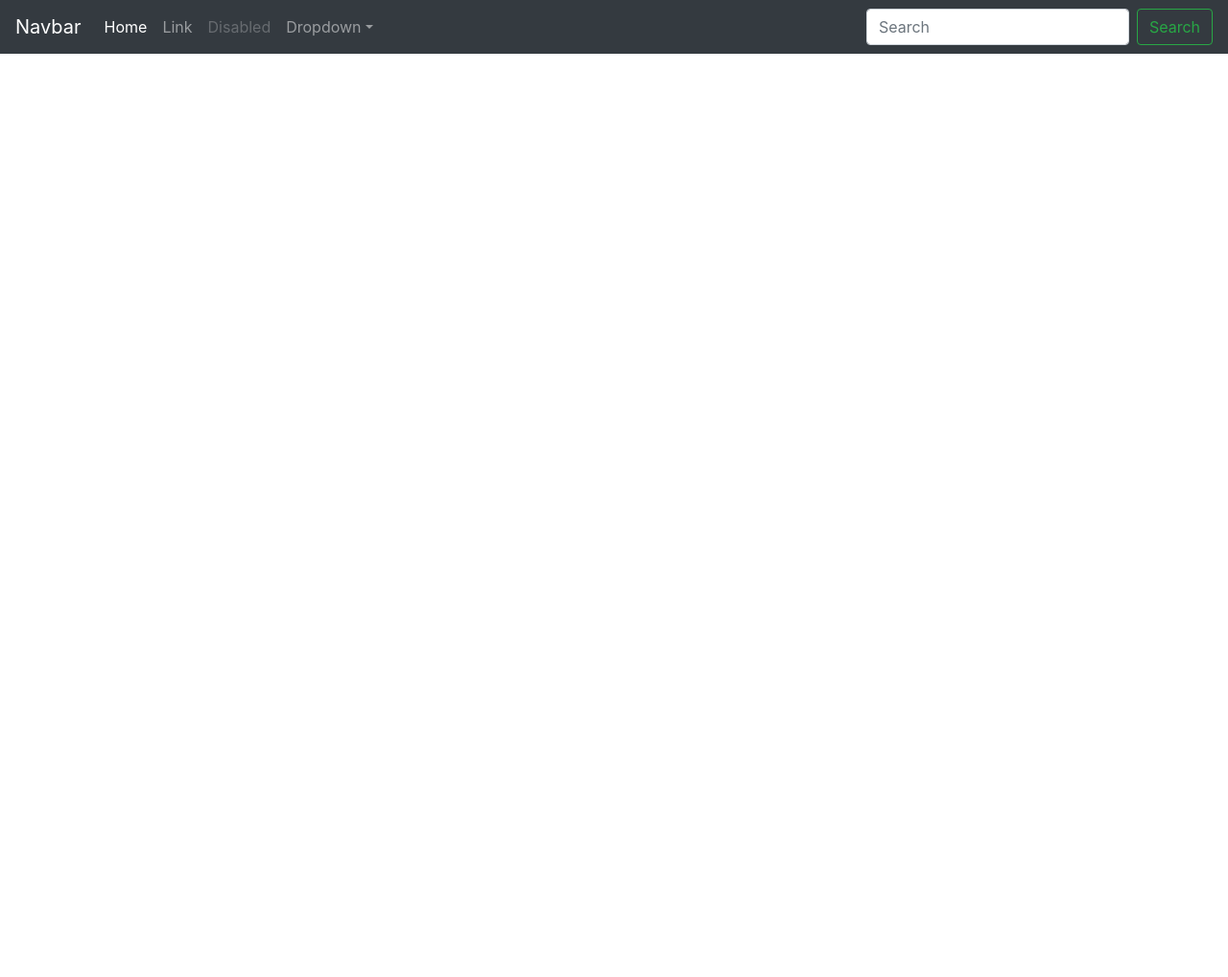
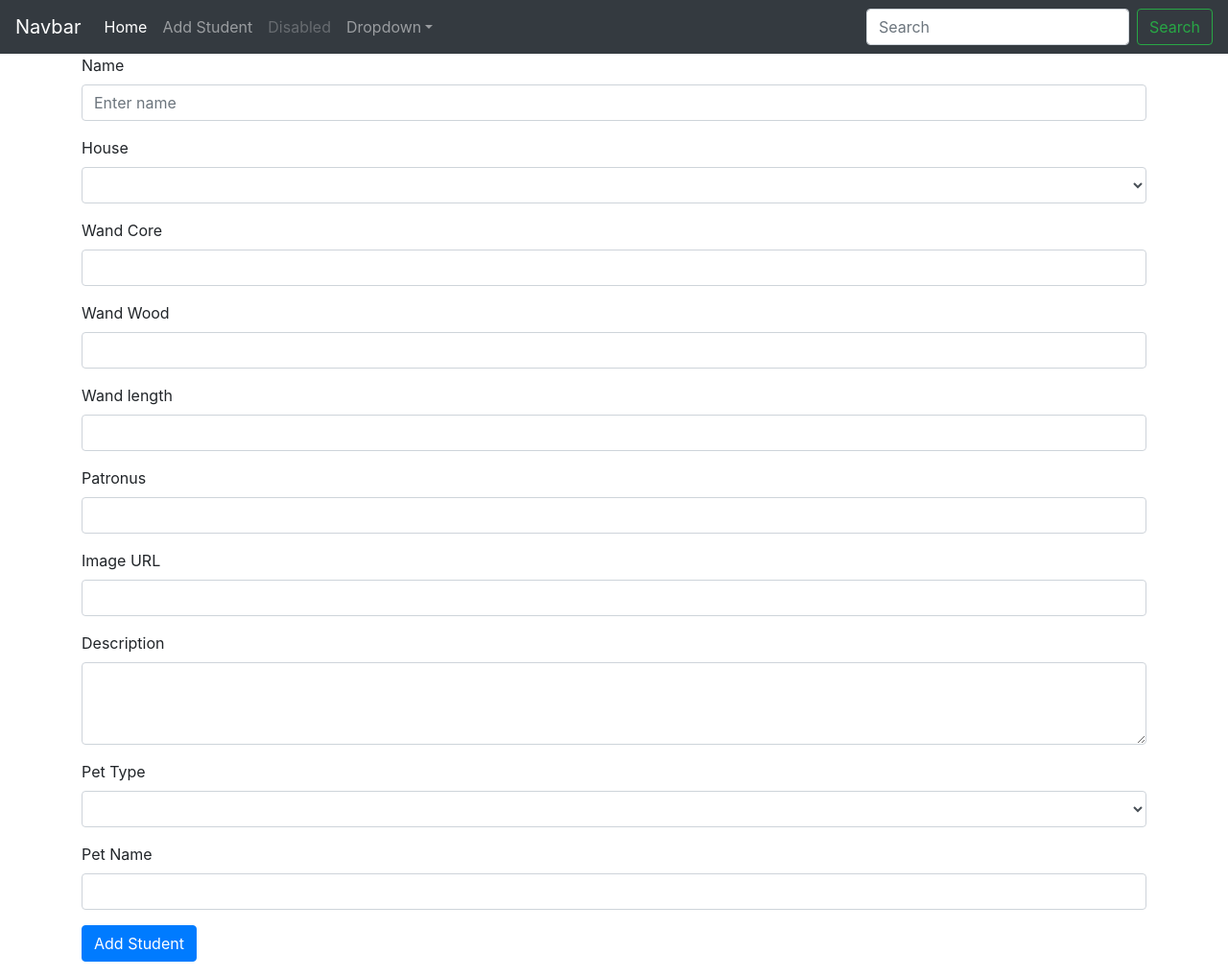
Before and after one commit to swabhi7/RESTAPI_Express_Angular_MongoDB, a website with bundled scripts: page client/index.html at #/students/add in a window 1280 px wide. Shown: the whole page at 96% size. Before the commit the page ends 800 px from the top, so only its background shows below. Built offline with nearby package versions, Linux system fonts and the light colour scheme.

Commit message:
4th commit on 22 Aug 9-40 pm

```diff
--- a/client/controllers/students.js
+++ b/client/controllers/students.js
@@ -22,4 +22,32 @@ myApp.controller('StudentsController', ['$scope', '$http', '$location', '$routeP
     });
   };
 
+  $scope.addStudent = function(){
+
+    $http.post('/api/witchesAndWizards/', $scope.student).then(function successCallback(response){
+      window.location.href = '#/';
+    }, function errorCallback(error){
+
+    });
+  };
+
+  $scope.editStudent = function(){
+    //console.log('debug');
+    $http.put('/api/witchesAndWizards/'+ $scope.student._id, $scope.student).then(function successCallback(response){
+      window.location.href = '#/';
+    }, function errorCallback(error){
+
+    });
+  };
+
+  $scope.deleteStudent = function(){
+    //console.log('debug');
+    //alert('hello');
+    $http.delete('/api/witchesAndWizards/'+ $scope.student._id).then(function successCallback(response){
+      window.location.href = '#/';
+    }, function errorCallback(error){
+
+    });
+  };
+
 }]);
--- a/client/index.html
+++ b/client/index.html
@@ -19,7 +19,7 @@
             <a class="nav-link" href="#">Home <span class="sr-only">(current)</span></a>
           </li>
           <li class="nav-item">
-            <a class="nav-link" href="#/students/add">Link</a>
+            <a class="nav-link" href="#/students/add">Add Student</a>
           </li>
           <li class="nav-item">
             <a class="nav-link disabled" href="#">Disabled</a>
--- a/client/views/addStudent.html
+++ b/client/views/addStudent.html
@@ -0,0 +1,55 @@
+<div>
+  <form ng-submit="addStudent()">
+    <div class="form-group">
+      <label>Name</label>
+      <input type="text" ng-model="student.name" class="form-control" id="name" placeholder="Enter name">
+    </div>
+    <div class="form-group">
+      <label>House</label>
+      <select class="form-control" ng-model="student.house" id="house">
+        <option>Gryffindor</option>
+        <option>Hufflepuff</option>
+        <option>Ravenclaw</option>
+        <option>Slytherin</option>
+      </select>
+    </div>
+    <div class="form-group">
+      <label>Wand Core</label>
+      <input type="text" class="form-control" id="wandCore" ng-model="student.wandDetails.core">
+    </div>
+    <div class="form-group">
+      <label>Wand Wood</label>
+      <input type="text" class="form-control" id="wandWood" ng-model="student.wandDetails.wood">
+    </div>
+    <div class="form-group">
+      <label>Wand length</label>
+      <input type="text" class="form-control" id="wandLength" ng-model="student.wandDetails.length">
+    </div>
+    <div class="form-group">
+      <label>Patronus</label>
+      <input type="text" class="form-control" id="patronus" ng-model="student.patronus">
+    </div>
+    <div class="form-group">
+      <label>Image URL</label>
+      <input type="text" class="form-control" id="imageUrl" ng-model="student.imageUrl">
+    </div>
+    <div class="form-group">
+      <label>Description</label>
+      <textarea class="form-control" id="description" rows="3" ng-model="student.description"></textarea>
+    </div>
+    <div class="form-group">
+      <label>Pet Type</label>
+      <select class="form-control" ng-model="student.petType" id="petType">
+        <option>Owl</option>
+        <option>Cat</option>
+        <option>Rat</option>
+        <option>Toad</option>
+      </select>
+    </div>
+    <div class="form-group">
+      <label>Pet Name</label>
+      <input type="text" ng-model="student.petName" class="form-control" id="petName">
+    </div>
+    <button type="submit" class="btn btn-primary">Add Student</button>
+  </form>
+</div>
```
Also changed, not shown: client/views/editStudent.html (+55 -0 lines), client/views/studentDetail.html (+4 -1 lines).
